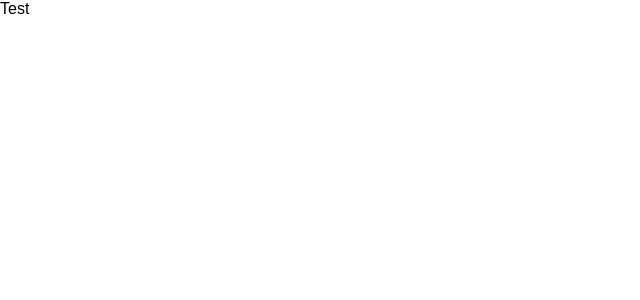
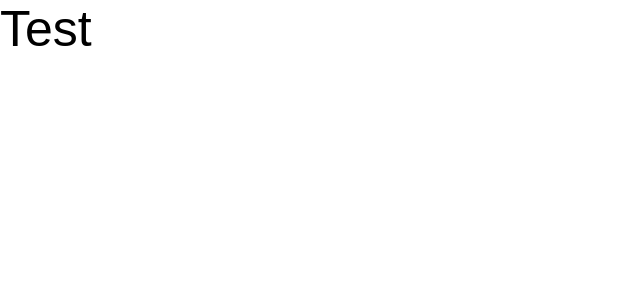
Before and after one commit to alexjivov/React-Weather-App, a React (Create React App) app in the folder react-weather-app/: page / in a window 1280 px wide. Shown: the top 300 px of the page, without its empty margins (0-640 px from the left). Built offline with nearby package versions, Linux system fonts and the light colour scheme.

Commit message:
added weather favicon

```diff
--- a/react-weather-app/src/Assets/css/default.min.css
+++ b/react-weather-app/src/Assets/css/default.min.css
@@ -1 +1 @@
-body{font-size:40px}
+body{font-size:50px}
--- a/react-weather-app/src/Assets/scss/default.scss
+++ b/react-weather-app/src/Assets/scss/default.scss
@@ -1,3 +1,3 @@
 body {
-    font-size: 40px;
+    font-size: 50px;
 }
```
Also changed, not shown: react-weather-app/src/App.js (+7 -0 lines), 1 other file (tests, documents, lock files or other folders).
